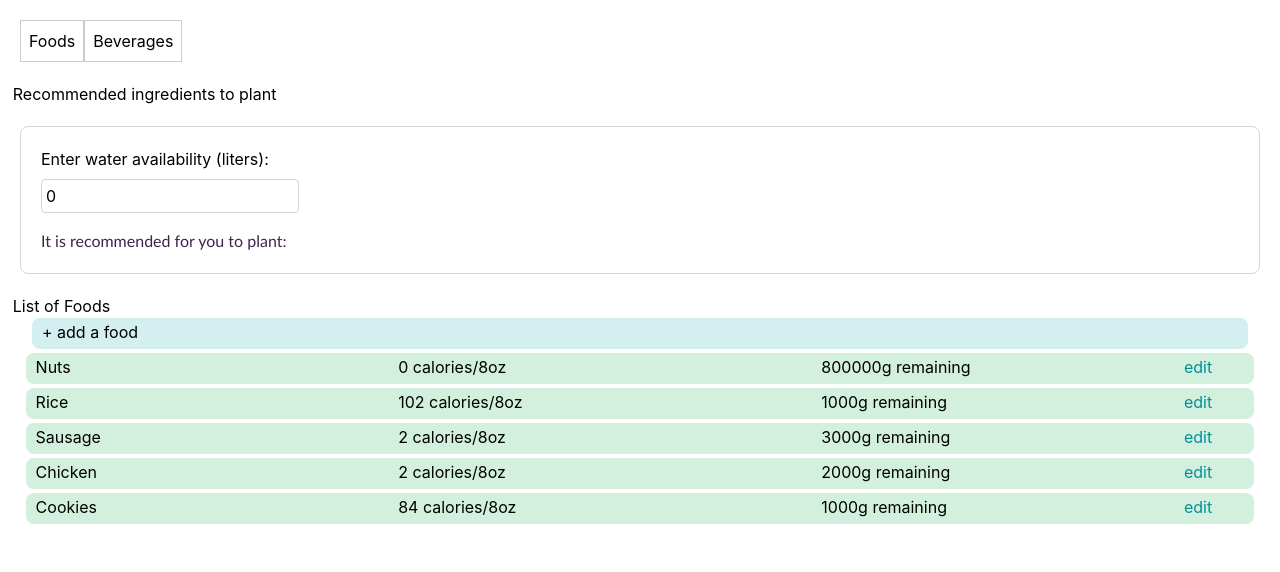
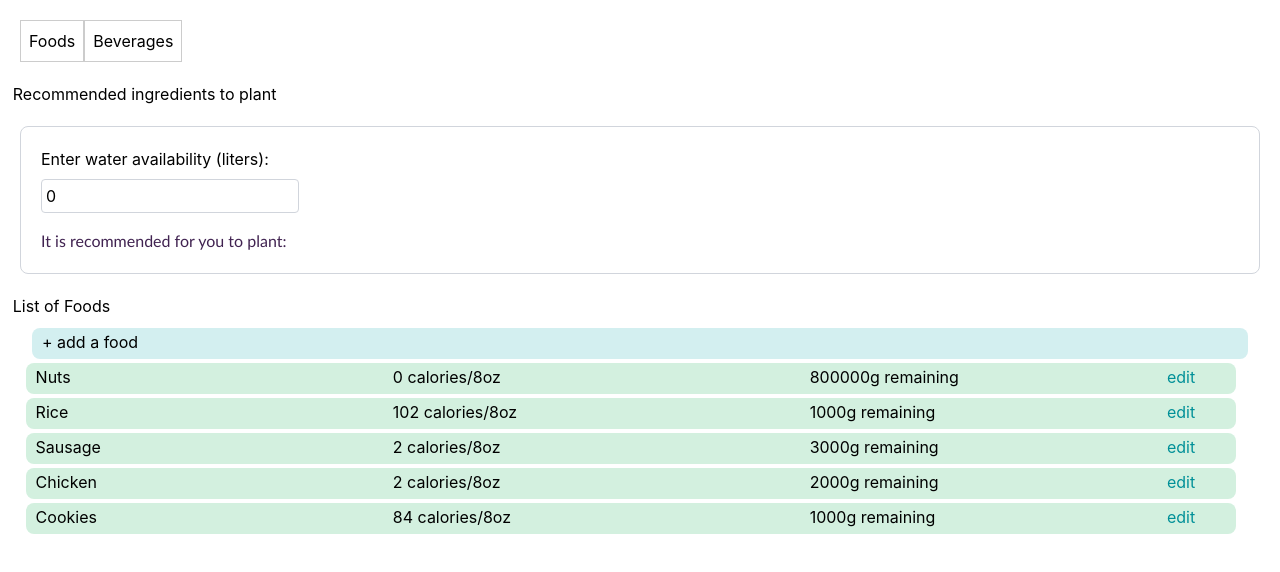
Before and after one commit to StrawberrySugars/Liftoff, a SvelteKit app: page / in a window 1280 px wide. Shown: the top 572 px of the page. Built offline with nearby package versions, Linux system fonts and the light colour scheme.

Commit message:
add br to ends of foods/beverages files

```diff
--- a/src/routes/+page.svelte
+++ b/src/routes/+page.svelte
@@ -21,3 +21,5 @@
 		</div>
 	{/each}
 </div>
+
+<br>
--- a/src/routes/beverages/+page.svelte
+++ b/src/routes/beverages/+page.svelte
@@ -21,3 +21,5 @@
 		</div>
 	{/each}
 </div>
+
+<br>
--- a/src/routes/layout.css
+++ b/src/routes/layout.css
@@ -71,7 +71,7 @@ h1 {
     margin: auto;
     margin-bottom: 4px;
     margin-left: 2%;
-    margin-right: 2%;
+    margin-right: 0%;
     padding: 2px;
     background-color: rgb(211, 240, 223);
     border-radius: 8px;
@@ -82,7 +82,7 @@ h1 {
     display: flex;
     justify-content: space-between;
     /*align-items: center; */
-    width: 96%;
+    width: 94.6%;
 }
 
 .create {
@@ -133,4 +133,5 @@ ul {
 
 h2 {
     margin-left: 1%;
+    margin-bottom: 10px;
 }
```
